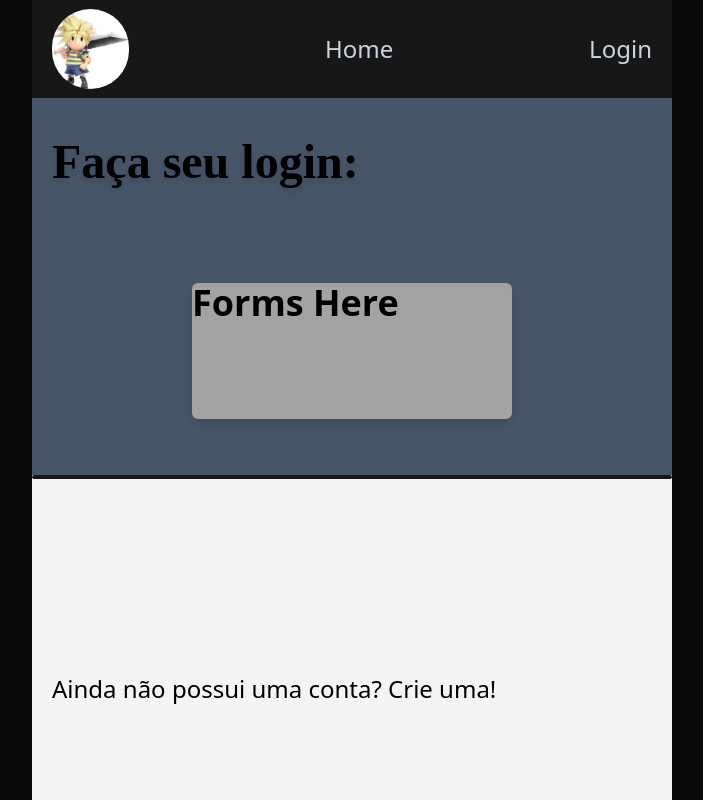
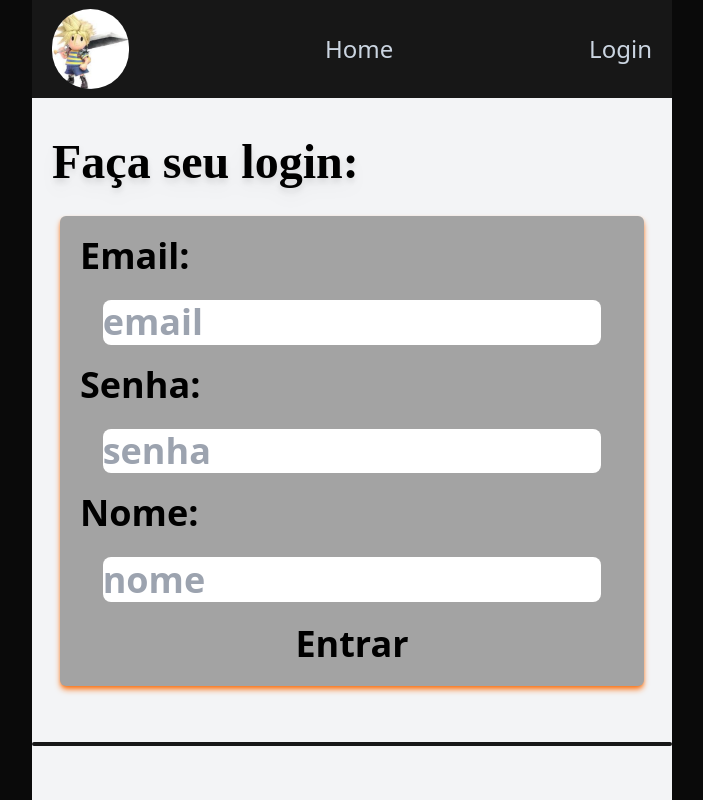
Before and after one commit to EdPPF/trainee2023-frontEnd, a React (Vite) app: page /login in a window 1280 px wide. Shown: the top 800 px of the page, without its empty margins (288-991 px from the left). Built offline with nearby package versions, Linux system fonts and the light colour scheme.

Commit message:
Forms de login criado; onSubmit também.

```diff
--- a/src/pages/Home.jsx
+++ b/src/pages/Home.jsx
@@ -24,7 +24,7 @@ export function Home() {
                 Navegue pelas categorias do blog!
             </p>
 
-            <div className="bg-neutral-400 w-1/2 grid justify-self-center mb-14 drop-shadow-lg rounded-md
+            <div className="bg-neutral-400 w-1/2 grid justify-self-center mb-14 shadow-lg shadow-orange-500 rounded-md
                 text-4xl font-bold justify-center">
                 <ul className="my-10 drop-shadow-lg grid">
                     <Link to="#" className="m-1 hover:text-red-500 duration-200">Daily</Link>
--- a/src/pages/Login.jsx
+++ b/src/pages/Login.jsx
@@ -3,16 +3,32 @@ import { Link } from "react-router-dom";
 export function Login() {
     return (
         <div className="h-screen bg-gray-100 grid text-xl">
-            <div className="h-auto grid bg-slate-600">
+            <div className="h-auto grid">
                 <h2
                 className="mt-10 mx-5 font-abril-fatface font-semibold text-5xl
                 drop-shadow-lg justify-self-start">
                     Faça seu login:
                 </h2>
 
-                <div className="bg-neutral-400 w-1/2 grid justify-self-center mb-14 drop-shadow-lg rounded-md
-                    text-4xl font-bold">
-                    Forms Here
+                <div className="bg-neutral-400 grid justify-self-center mb-14 shadow-md shadow-orange-500
+                rounded-md text-4xl font-bold">
+                    <form className="m-5 grid gap-5 justify-center"
+                     onSubmit={(event) => {
+                        event.preventDefault();
+                        alert("Placeholder: Vamo vê");
+                     }}
+                    >
+                        Email:
+                        <input type="email" placeholder="email"
+                        className="outline-none w-11/12 justify-self-center rounded-lg"/>
+                        Senha:
+                        <input type="password" placeholder="senha"
+                        className="outline-none w-11/12 justify-self-center rounded-lg"/>
+                        Nome:
+                        <input type="text" placeholder="nome"
+                        className="outline-none w-11/12 justify-self-center rounded-lg"/>
+                        <button type="submit" className="hover:text-green-700 duration-200"> Entrar </button>
+                    </form>
                 </div>
             </div>
 
@@ -20,7 +36,7 @@ export function Login() {
 
             <p className="mx-5 text-2xl font-medium">
                 Ainda não possui uma conta? <Link to="#"
-                className="hover:text-orange-500 duration-200">
+                className="hover:text-orange-500 duration-200 underline">
                     Crie uma
                 </Link>!
             </p>
```
